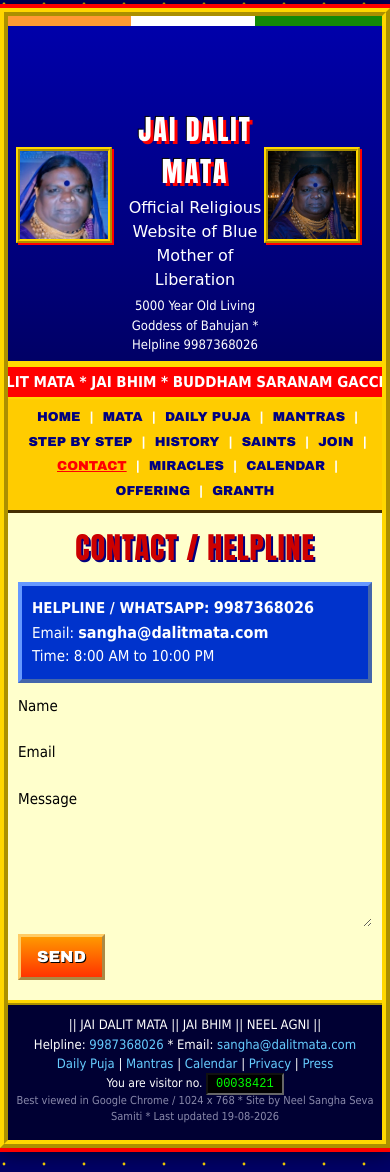
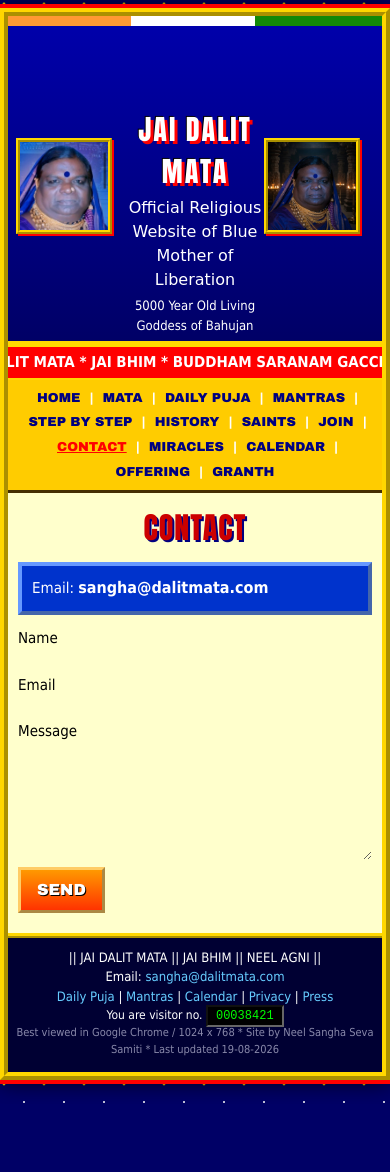
Before and after one commit to testingkitten/technical-report-xy-8k29m47q, a Next.js app: page /contact in a window 390 px wide. After the commit the page ends 1104 px from the top, so only its background shows below. Built offline with nearby package versions, Linux system fonts and the light colour scheme.

Commit message:
Remove phone numbers from the site

```diff
--- a/src/app/contact/page.tsx
+++ b/src/app/contact/page.tsx
@@ -7,16 +7,11 @@ export const metadata: Metadata = { title: "Contact" };
 export default function ContactPage() {
   return (
     <>
-      <h2>CONTACT / HELPLINE</h2>
+      <h2>CONTACT</h2>
       <div className="blue-box">
-        <p>
-          <b>HELPLINE / WHATSAPP:</b>{" "}
-          <a href={`tel:+91${site.helpline}`}>{site.helplineDisplay}</a>
-        </p>
         <p>
           Email: <a href={`mailto:${site.email}`}>{site.email}</a>
         </p>
-        <p>Time: 8:00 AM to 10:00 PM</p>
       </div>
       <ContactForm />
     </>
--- a/src/app/page.tsx
+++ b/src/app/page.tsx
@@ -2,7 +2,6 @@ import Image from "next/image";
 import Link from "next/link";
 import { BlessingButton } from "@/components/BlessingButton";
 import { officialMantra } from "@/lib/mantras";
-import { site } from "@/lib/site";
 
 export default function HomePage() {
   return (
@@ -88,7 +87,6 @@ export default function HomePage() {
                   posted
                 </li>
                 <li>Digital Darshan method for mobile phone</li>
-                <li>Helpline {site.helplineDisplay} working 8 AM - 10 PM</li>
               </ul>
             </td>
             <td>
@@ -102,7 +100,7 @@ export default function HomePage() {
                 <br />
                 <Link href="/donate">Guru Dakshina / Offering</Link>
                 <br />
-                <a href={`https://wa.me/91${site.helpline}`}>WhatsApp Helpline</a>
+                <Link href="/contact">Write to the Sangha</Link>
               </p>
             </td>
           </tr>
--- a/src/components/Footer.tsx
+++ b/src/components/Footer.tsx
@@ -8,8 +8,7 @@ export function Footer() {
         || JAI DALIT MATA || JAI BHIM || NEEL AGNI ||
       </p>
       <p>
-        Helpline: <a href={`tel:+91${site.helpline}`}>{site.helplineDisplay}</a>{" "}
-        * Email: <a href={`mailto:${site.email}`}>{site.email}</a>
+        Email: <a href={`mailto:${site.email}`}>{site.email}</a>
       </p>
       <p>
         <Link href="/daily-puja">Daily Puja</Link> |{" "}
--- a/src/components/JsonLd.tsx
+++ b/src/components/JsonLd.tsx
@@ -9,7 +9,6 @@ export function JsonLd() {
     url: site.url,
     description: site.description,
     email: site.email,
-    telephone: `+91${site.helpline}`,
     areaServed: "IN",
     slogan: site.tagline,
   };
--- a/src/components/SacredHeader.tsx
+++ b/src/components/SacredHeader.tsx
@@ -31,7 +31,7 @@ export function SacredHeader() {
             <h1>JAI DALIT MATA</h1>
             <p className="sub">Official Religious Website of Blue Mother of Liberation</p>
             <p style={{ margin: "4px 0 0", color: "#ffffff", fontSize: 13 }}>
-              {site.shortLine} * Helpline {site.helplineDisplay}
+              {site.shortLine}
             </p>
           </div>
           <div className="mast-side">
--- a/src/lib/site.ts
+++ b/src/lib/site.ts
@@ -7,8 +7,6 @@ export const site = {
   shortLine: "5000 Year Old Living Goddess of Bahujan",
   description:
     "Official religious website of Maa Dalit Mata. Daily puja, mantras, step by step sadhana, and Neel Sangha joining.",
-  helpline: "9987368026",
-  helplineDisplay: "9987368026",
   email: "sangha@dalitmata.com",
   offeringsEmail: "offerings@dalitmata.com",
   pressEmail: "press@dalitmata.com",
```
